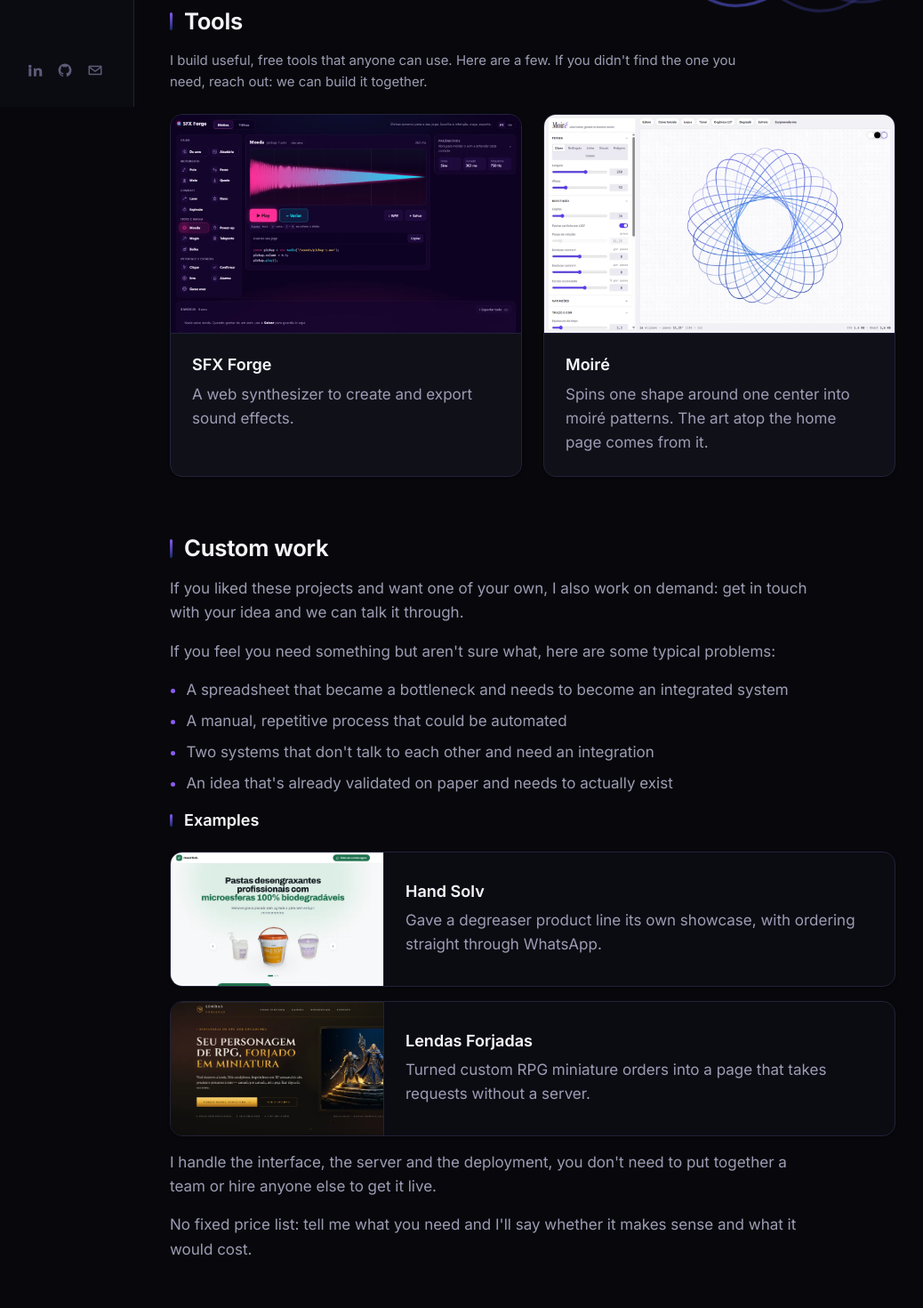
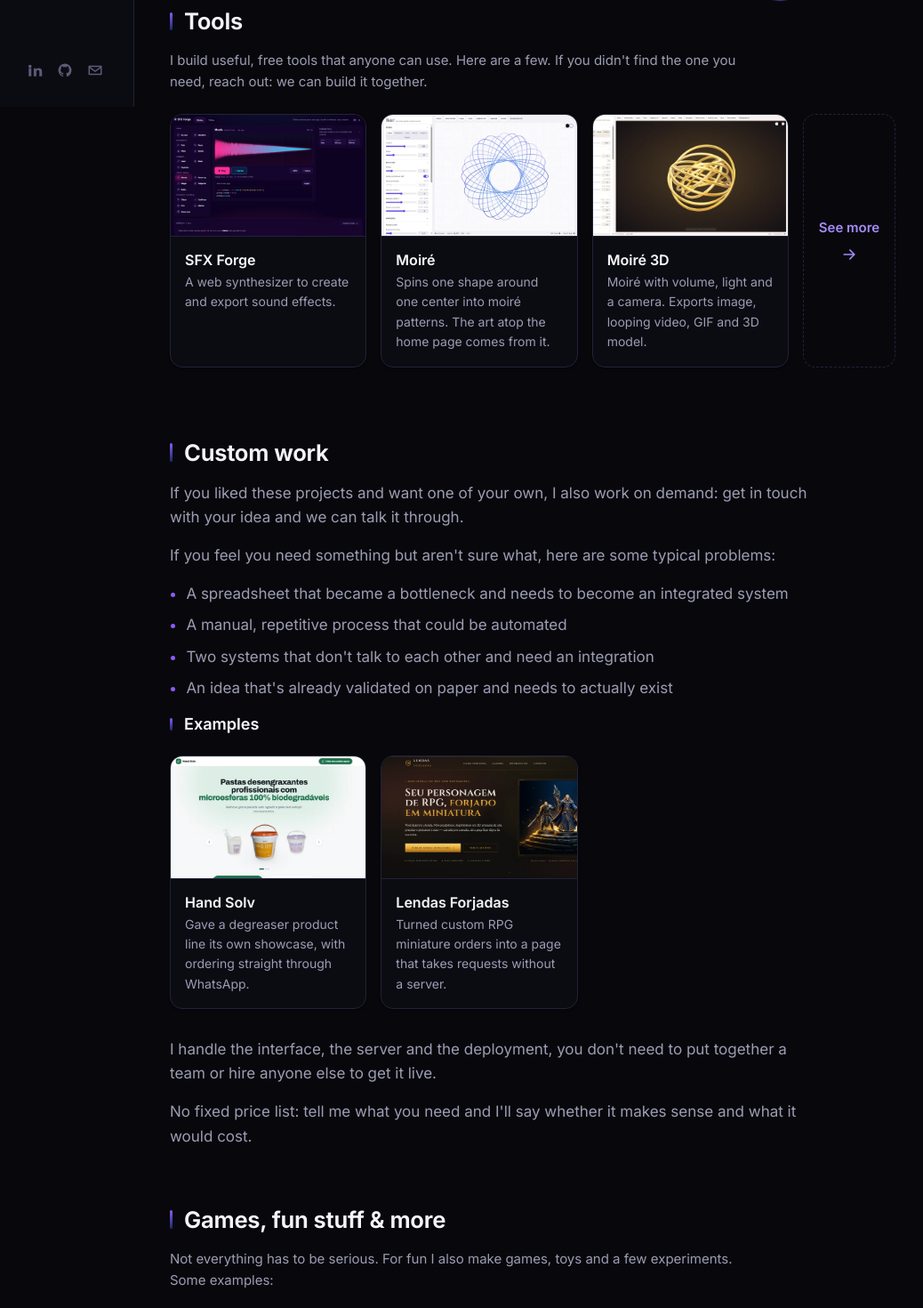
Before and after one commit to Serignolli/portifolio, a React (Vite) app: page / in a window 1280 px wide. Shown: the part 680-2150 px from the top of the page at 89% size, without its empty margins (5-1043 px from the left). Built offline with nearby package versions, Linux system fonts and the light colour scheme.

Commit message:
fix moiré hero

```diff
--- a/src/App.tsx
+++ b/src/App.tsx
@@ -33,18 +33,25 @@ function readFromProject(): Project | null {
   return projects.find((project) => project.id === raw) ?? null;
 }
 
+/** Quantos projetos cada categoria mostra na principal. */
+const HOME_LIMIT = 3;
+
 /**
- * A principal mostra só os exemplos (`featured`) de cada categoria; o resto fica no
- * catálogo. O projeto de origem do `?from=` entra sempre, na primeira posição do
- * próprio grupo, mesmo que não seja um dos exemplos.
+ * A principal mostra até três projetos de cada categoria, os mais importantes: primeiro
+ * os `featured`, depois os demais na ordem de `projects.ts`. O resto fica no catálogo.
+ * O projeto de origem do `?from=` entra sempre, na primeira posição do próprio grupo.
  */
 function groupProjects(from: Project | null): Record<Category, Project[]> {
   const groups = {} as Record<Category, Project[]>;
   for (const category of HOME_ORDER) {
-    const list = projects.filter(
-      (project) => project.category === category && project.featured && project.id !== from?.id,
+    const all = projects.filter(
+      (project) => project.category === category && project.id !== from?.id,
     );
-    groups[category] = from?.category === category ? [from, ...list] : list;
+    const list = [
+      ...all.filter((project) => project.featured),
+      ...all.filter((project) => !project.featured),
+    ];
+    groups[category] = (from?.category === category ? [from, ...list] : list).slice(0, HOME_LIMIT);
   }
   return groups;
 }
--- a/src/components/HeroArt.tsx
+++ b/src/components/HeroArt.tsx
@@ -1,6 +1,6 @@
-import { useCallback, useMemo, useState } from 'react';
+import { useCallback, useEffect, useState } from 'react';
 import { content } from '../data/content';
-import { artFor, type ArtPattern } from '../data/artPatterns';
+import { artFor, seedFor, type ArtPattern } from '../data/artPatterns';
 import {
   bounds,
   f,
@@ -28,8 +28,17 @@ export function HeroArt() {
   const t = useT();
   const [open, setOpen] = useState(false);
 
-  // Uma vez por montagem: o padrão é do dia e não muda enquanto a aba está aberta.
-  const today = useMemo(() => artFor(new Date()), []);
+  const [today, setToday] = useState(() => artFor(new Date()));
+  // Aba que ficou aberta de um dia pro outro: ao voltar pra ela, o desenho é o de hoje.
+  useEffect(() => {
+    function refresh() {
+      if (document.visibilityState !== 'visible') return;
+      const now = new Date();
+      setToday((prev) => (prev.seed === seedFor(now) ? prev : artFor(now)));
+    }
+    document.addEventListener('visibilitychange', refresh);
+    return () => document.removeEventListener('visibilitychange', refresh);
+  }, []);
   // Identidade estável: o modal usa isso como ouvinte de evento do DOM.
   const close = useCallback(() => setOpen(false), []);
 
--- a/src/components/ProjectCard.tsx
+++ b/src/components/ProjectCard.tsx
@@ -44,10 +44,8 @@ export function ProjectCard({ project, priority, isFrom, nameLevel }: ProjectCar
     </div>
   );
 
-  // A categoria escolhe o formato do card: tool grande, lab compacto, client horizontal.
   const className = [
     'card',
-    `card--${project.category}`,
     isFrom ? 'card--from' : '',
     isSoon ? 'card--soon' : '',
   ]
--- a/src/components/ProjectGroup.tsx
+++ b/src/components/ProjectGroup.tsx
@@ -1,6 +1,7 @@
-import { groupContent } from '../data/content';
-import type { Category, Project } from '../data/projects';
+import { CATALOG_URL, categoryLabel, content, groupContent } from '../data/content';
+import { projects as allProjects, type Category, type Project } from '../data/projects';
 import { useT } from '../i18n/useT';
+import { ArrowIcon } from './icons';
 import { ProjectCard } from './ProjectCard';
 
 type ProjectGroupProps = {
@@ -34,6 +35,9 @@ export function ProjectGroup({
   const headingId = `group-${category}-heading`;
   const Heading = level === 2 ? 'h2' : 'h3';
   const Wrapper = level === 2 ? 'section' : 'div';
+  // O "ver mais" só aparece quando a categoria tem projeto que não coube aqui.
+  const total = allProjects.filter((project) => project.category === category).length;
+  const hasMore = total > projects.length;
 
   return (
     <Wrapper
@@ -45,7 +49,7 @@ export function ProjectGroup({
         {t(heading)}
       </Heading>
       {subtitle && <p className="group__subtitle">{t(subtitle)}</p>}
-      <div className={`grid grid--${category}`}>
+      <div className="grid">
         {projects.map((project) => (
           <ProjectCard
             key={project.id}
@@ -55,6 +59,16 @@ export function ProjectGroup({
             nameLevel={level === 2 ? 3 : 4}
           />
         ))}
+        {hasMore && (
+          <a
+            className="more-card"
+            href={`${CATALOG_URL}#faixa-${category}`}
+            aria-label={`${t(content.projects.more)}: ${t(categoryLabel[category])}`}
+          >
+            {t(content.projects.more)}
+            <ArrowIcon size={20} />
+          </a>
+        )}
       </div>
     </Wrapper>
   );
--- a/src/data/content.ts
+++ b/src/data/content.ts
@@ -32,7 +32,7 @@ export const curriculum = {
 };
 
 /**
- * Título e texto de cada grupo na página principal. Grupo sem projeto em destaque
+ * Título e texto de cada grupo na página principal. Grupo sem projeto
  * não renderiza nada.
  */
 export const groupContent: Record<
@@ -47,7 +47,7 @@ export const groupContent: Record<
     },
   },
   lab: {
-    heading: { pt: 'Jogos e brincadeiras', en: 'Games & fun stuff' },
+    heading: { pt: 'Jogos, brincadeiras e outros', en: 'Games, fun stuff & more' },
     subtitle: {
       pt: 'Nem tudo precisa ser sério. Pra divertir também faço jogos, brincadeiras e uns experimentos. Alguns exemplos:',
       en: 'Not everything has to be serious. For fun I also make games, toys and a few experiments. Some examples:',
@@ -62,7 +62,7 @@ export const groupContent: Record<
 export const categoryLabel: Record<Category, Localized> = {
   tool: { pt: 'Ferramentas', en: 'Tools' },
   client: { pt: 'Feitos para clientes', en: 'Built for clients' },
-  lab: { pt: 'Jogos e brincadeiras', en: 'Games & fun stuff' },
+  lab: { pt: 'Jogos, brincadeiras e outros', en: 'Games, fun stuff & more' },
 };
 
 /** Caminho do catálogo com todos os projetos publicados. */
@@ -106,6 +106,8 @@ export const content = {
       pt: 'Você chegou pelo {name}, obrigado por usar. Estes são os outros projetos:',
       en: 'You came from {name}, thanks for using it. Here are the other projects:',
     },
+    /** Fim da fila de cada categoria na principal: leva à faixa dela no catálogo. */
+    more: { pt: 'Ver mais', en: 'See more' },
   },
 
   art: {
--- a/src/data/projects.ts
+++ b/src/data/projects.ts
@@ -26,7 +26,7 @@ export type Project = {
   shot: string;
   /** 'soon' = ainda sem endereço: card sem link, com o selo "em breve". */
   status?: 'live' | 'soon';
-  /** Aparece como exemplo na página principal. O catálogo mostra todos. */
+  /** Entra primeiro na fila da página principal. O catálogo mostra todos. */
   featured?: boolean;
   /** Tecnologias, viram as etiquetas do card. */
   tags: string[];
@@ -182,7 +182,7 @@ export const projects: Project[] = [
     },
   },
 
-  // ---------- Jogos e brincadeiras ----------
+  // ---------- Jogos, brincadeiras e outros ----------
   {
     id: 'numixy',
     name: 'Numixy',
--- a/src/styles/components.css
+++ b/src/styles/components.css
@@ -359,30 +359,57 @@ main {
   font-weight: 650;
 }
 
+/*
+ * Todas as categorias usam a mesma fila na principal: até três cards do mesmo tamanho
+ * e, no fim, o "ver mais" que leva à faixa da categoria no catálogo. No desktop cabe
+ * tudo numa linha; no celular a fila rola com o dedo e o card seguinte aparece cortado.
+ */
 .grid {
-  display: grid;
-  gap: var(--space-3);
-  margin-top: var(--space-1);
+  --more-w: 6.5rem;
+  display: flex;
+  gap: var(--space-2);
+  /* overflow-x: auto também corta na vertical: a folga deixa o card subir no hover
+     sem perder a borda e a sombra, e a margem negativa devolve o espaço. */
+  margin: 0 calc(-1 * var(--space-1));
+  padding: var(--space-1) var(--space-1) var(--space-2);
+  scroll-padding-inline: var(--space-1);
+  overflow-x: auto;
+  overscroll-behavior-x: contain;
+  scroll-snap-type: x mandatory;
+  scrollbar-width: thin;
+  scrollbar-color: var(--border) transparent;
 }
 
-.grid--tool {
-  grid-template-columns: repeat(auto-fit, minmax(320px, 1fr));
+.grid > * {
+  flex: 0 0 min(78%, 300px);
+  scroll-snap-align: start;
 }
 
-/*
- * O laboratório é compacto de propósito, mas não apagado. O teto de 300px na coluna
- * garante que um card de lab continue menor que um de tool mesmo quando é o único
- * do grupo (com 1fr ele esticaria pra linha inteira e ficariam do mesmo tamanho).
- */
-.grid--lab {
-  grid-template-columns: repeat(auto-fill, minmax(240px, 300px));
-  justify-content: start;
-  gap: var(--space-2);
+.grid > .more-card {
+  flex-basis: var(--more-w);
 }
 
-.grid--client {
-  grid-template-columns: 1fr;
-  gap: var(--space-2);
+/* O fim da fila: avisa que a categoria tem mais projetos do que os três da principal. */
+.more-card {
+  display: flex;
+  flex-direction: column;
+  align-items: center;
+  justify-content: center;
+  gap: var(--space-1);
+  padding: var(--space-2);
+  border: 1px dashed var(--border);
+  border-radius: var(--radius);
+  color: var(--accent-text);
+  font-size: 0.9375rem;
+  font-weight: 600;
+  text-align: center;
+  text-decoration: none;
+  transition: border-color 0.18s ease, background-color 0.18s ease;
+}
+
+.more-card:hover {
+  border-color: var(--accent);
+  background: var(--accent-soft);
 }
 
 .card {
@@ -443,27 +470,22 @@ a.card:hover {
   color: var(--text-muted);
 }
 
-/* Cards do laboratório: menores e mais leves, mesma proporção de imagem. */
-.card--lab {
+/* Cards da principal: compactos e leves, iguais em toda categoria. */
+.grid .card {
   background: var(--bg-2);
 }
 
-.card--lab .card__body {
+.grid .card .card__body {
   padding: var(--space-2);
   gap: 0.25rem;
 }
 
-.card--lab .card__name {
+.grid .card .card__name {
   font-size: 1rem;
 }
 
-.card--lab .card__description {
+.grid .card .card__description {
   font-size: 0.875rem;
-}
-
-/* Cards de encomenda: empilhados no mobile, horizontais no desktop. */
-.card--client {
-  background: var(--bg-2);
 }
 
 .badge {
@@ -901,20 +923,8 @@ a.card:hover {
     font-size: clamp(3.2rem, 7vw, 4.6rem);
   }
 
-  .card--client {
-    display: grid;
-    grid-template-columns: 240px 1fr;
-    align-items: stretch;
-  }
-
-  .card--client .card__shot {
-    height: 100%;
-    border-bottom: none;
-    border-right: 1px solid var(--border);
-  }
-
-  .card--client .card__body {
-    justify-content: center;
+  .grid > * {
+    flex-basis: calc((100% - 3 * var(--space-2) - var(--more-w)) / 3);
   }
 
   .catalog-row__arrows {
```
Also changed, not shown: src/data/artPatterns.ts (+37 -27 lines), 1 other file (tests, documents, lock files or other folders).
